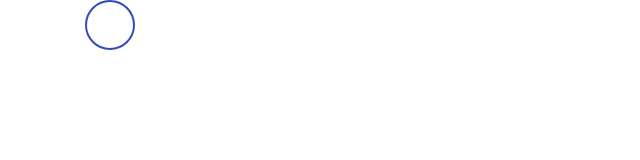
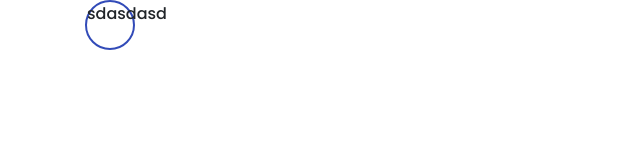
Before and after one commit to Plantacle/plantacle, a React (Create React App) app: page /styleguide1 in a window 1280 px wide. Shown: the top 160 px of the page, without its empty margins (0-640 px from the left). Built offline with nearby package versions, Linux system fonts and the light colour scheme.

Commit message:
Added globalstyles

```diff
--- a/public/index.html
+++ b/public/index.html
@@ -16,6 +16,7 @@
 
         <!-- React Bootstrap -->
         <link rel="stylesheet" href="https://maxcdn.bootstrapcdn.com/bootstrap/4.3.1/css/bootstrap.min.css" integrity="sha384-ggOyR0iXCbMQv3Xipma34MD+dH/1fQ784/j6cY/iJTQUOhcWr7x9JvoRxT2MZw1T" crossorigin="anonymous" />
+
         <!--
       Notice the use of %PUBLIC_URL% in the tags above.
       It will be replaced with the URL of the `public` folder during the build.
--- a/src/components/App.js
+++ b/src/components/App.js
@@ -4,17 +4,30 @@ import Layout from './Layout';
 import Overview from '../pages/Overview';
 import Tasks from '../pages/Tasks';
 
+import { createGlobalStyle } from 'styled-components';
+
 // Will be deleted later
 import Styleguide1 from '../pages/Styleguide1';
 import Styleguide2 from '../pages/Styleguide2';
+
+export const GlobalStyles = createGlobalStyle`
+  body {
+    @import url('https://fonts.googleapis.com/css?family=Poppins:300,500,700&display=swap');
+    font-family: Poppins !important;
+  }
+`;
+
+
 
 function App() {
   return (
 
     <React.Fragment>
       <Layout>
+      <GlobalStyles />
         <Router>
           <Switch>
+
             <Route exact path="/" component={Overview} />
             <Route path="/tasks" component={Tasks} />
 
--- a/src/components/atoms/Measurement.js
+++ b/src/components/atoms/Measurement.js
@@ -12,7 +12,7 @@ const Circle = styled.div`
 
 export const Measurement = () => (
   <Circle>
-
+ sdasdasd
   </Circle>
 )
 
```
